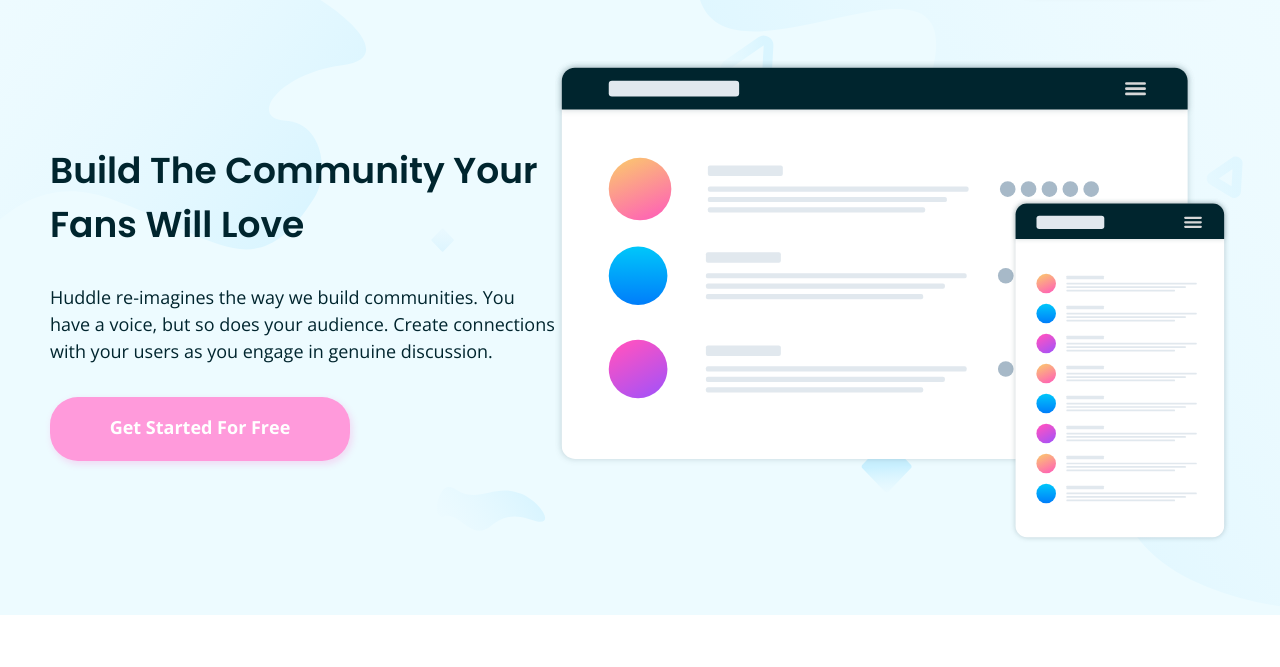
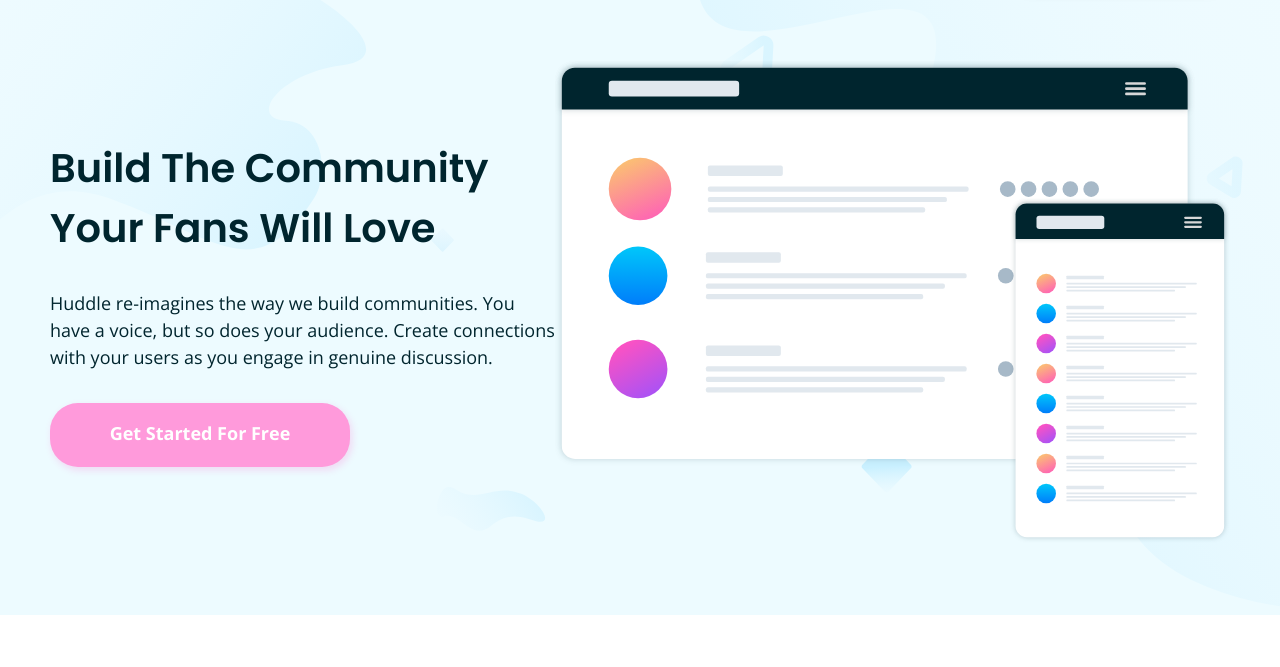
Before and after one commit to mshavkatbekova/huddle-page, a plain HTML site: page index.html in a window 1280 px wide. Shown: the part 133-800 px from the top of the page. Drawn offline with Linux system fonts and the light colour scheme.

Commit message:
huddle page

```diff
--- a/css/style.css
+++ b/css/style.css
@@ -400,7 +400,7 @@
 }
 
 h1 {
-  font-style: 4rem;
+  font-size: 4rem;
 }
 
 h2 {
```
Also changed, not shown: 1 other file.
